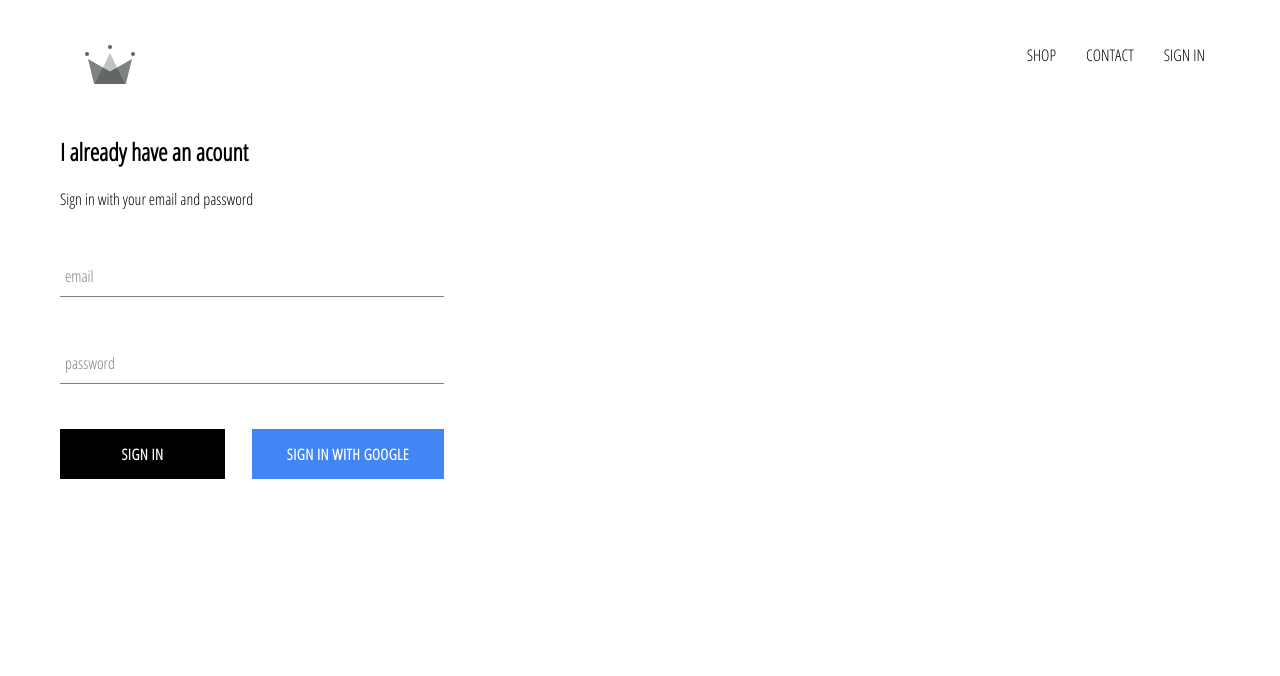
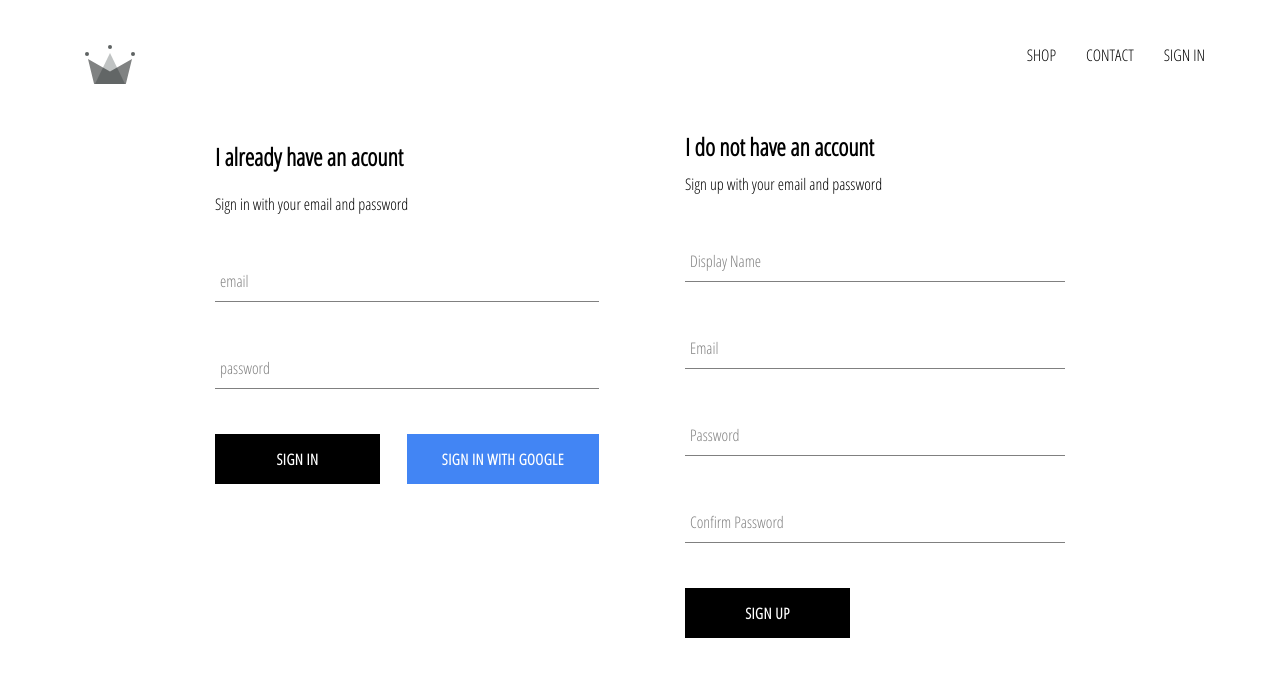
Before and after one commit to DamianIMR/crwn-clothing, a React (Create React App) app: page /signin in a window 1280 px wide. Shown: the top 676 px of the page. Built offline with nearby package versions, Linux system fonts and the light colour scheme; no server answers.

Commit message:
Implemented firebase utils, included ability to store authenticated users into our firebase database

```diff
--- a/src/App.js
+++ b/src/App.js
@@ -5,7 +5,7 @@ import HomePage from './pages/homepage/homepage.component';
 import ShopPage from './pages/shop/shop.component';
 import Header from './components/header/header.component';
 import SignInAndSignUpPage from './pages/sign-in-and-sign-up/sign-in-and-sign-up.component'
-import { auth } from './firebase/firebase.utils';
+import { auth, createUserProfileDocument } from './firebase/firebase.utils';
 
 class App extends React.Component {
 
@@ -20,10 +20,25 @@ class App extends React.Component {
   unsubscribeFromAuth = null;
 
   componentDidMount() {
-    this.unsubscribeFromAuth = auth.onAuthStateChanged(user => {
-      this.setState({ currentUser: user });
+    this.unsubscribeFromAuth = auth.onAuthStateChanged( async userAuth => {
+      if(userAuth){
+        const userRef = await createUserProfileDocument(userAuth);
 
-      console.log(user);
+        userRef.onSnapshot(snapShot => {
+          this.setState({
+            currentUser: {
+              id: snapShot.id,
+              ...snapShot.data()
+            }
+          }, () => {
+            console.log(this.state)
+          });
+        });
+      }
+      else{
+        this.setState({currentUser: userAuth});
+      }
+
     });
 
   }
--- /dev/null
+++ b/src/components/sign-up/sign-up.component.jsx
@@ -0,0 +1,108 @@
+import React from 'react';
+import FormInput from '../form-input/form-input.component';
+import CustomButton from '../custom-button/custom-button.component';
+import { auth, createUserProfileDocument } from '../../firebase/firebase.utils';
+import './sign-up.styles.scss';
+
+class SignUp extends React.Component {
+    constructor() {
+        super();
+
+        this.state = {
+            displayName: '',
+            email: '',
+            password: '',
+            confirmPassword: '',
+        }
+
+    }
+
+    handleSubmit = async event => {
+        event.preventDefault();
+
+        const { displayName, email, password, confirmPassword } = this.state;
+
+        if(password !== confirmPassword ){
+            alert("password don't match");
+            return;
+        }
+
+        try{
+            const {user} = await auth.createUserWithEmailAndPassword(email, password);
+
+            await createUserProfileDocument(user, displayName);
+            this.setState ({
+                displayName: '',
+                email: '',
+                password: '',
+                confirmPassword: '',
+            });
+
+        } catch (error) {
+            console.error(error);
+        }
+
+    }
+
+    handleChange = event => {
+        const { value, name } = event.target;
+
+        this.setState({ [name]: value })
+    }
+
+    render() {
+        const { displayName, email, password, confirmPassword } = this.state;
+        return (
+            <div className = 'sign-up'>
+                <h2 className='title'> I do not have an account</h2>
+                <span>Sign up with your email and password</span>
+                <form className='sign-up-form' onSubmit={this.handleSubmit}>
+
+                    <FormInput
+                        type='text'
+                        name='displayName'
+                        value={displayName}
+                        onChange={this.handleChange}
+                        label='Display Name'
+                        required
+                    >
+                    </FormInput>
+
+                    <FormInput
+                        type='email'
+                        name='email'
+                        value={email}
+                        onChange={this.handleChange}
+                        label='Email'
+                        required
+                    >
+                    </FormInput>
+
+                    <FormInput
+                        type='password'
+                        name='password'
+                        value={password}
+                        onChange={this.handleChange}
+                        label='Password'
+                        required
+                    >
+                    </FormInput>
+
+                    <FormInput
+                        type='password'
+                        name='confirmPassword'
+                        value={confirmPassword}
+                        onChange={this.handleChange}
+                        label='Confirm Password'
+                        required
+                    >
+                    </FormInput>
+
+                    <CustomButton type='submit'>SIGN UP</CustomButton>
+                </form>
+            </div>
+        )
+    }
+}
+
+export default SignUp;
--- /dev/null
+++ b/src/components/sign-up/sign-up.styles.scss
@@ -0,0 +1,9 @@
+.sign-up {
+    display: flex;
+    flex-direction:  column;
+    width: 380px;
+
+    .title{
+        margin: 10px 0;
+    }
+}
--- a/src/firebase/firebase.utils.js
+++ b/src/firebase/firebase.utils.js
@@ -1,7 +1,6 @@
 import firebase from 'firebase/app';
 import 'firebase/firestore';
 import 'firebase/auth';
-
 
 const config = {
     apiKey: "AIzaSyCS-YFBv2BUR9nSopf5E1e1TlMBo7SWFpo",
@@ -13,6 +12,34 @@ const config = {
     appId: "1:790307494721:web:388e866d6976de72f55fc0",
     measurementId: "G-1MR2BWRHZD"
   };
+
+  export const createUserProfileDocument = async (userAuth, additionalData ) => {
+    if(!userAuth) return;
+
+    const userRef = firestore.doc(`users/${userAuth.uid}`);
+
+    const snapShot = await userRef.get();
+
+    if(!snapShot.exists){
+      const { displayName, email } = userAuth;
+      const createAt = new Date();
+
+      try{
+        await userRef.set({
+          displayName,
+          email,
+          createAt,
+          ...additionalData
+        })
+      }catch(error){
+        console.log('error creating user', error.message);
+      }
+    }
+
+      return userRef;
+  };
+
+
 
 
   firebase.initializeApp(config);
--- a/src/pages/sign-in-and-sign-up/sign-in-and-sign-up.component.jsx
+++ b/src/pages/sign-in-and-sign-up/sign-in-and-sign-up.component.jsx
@@ -1,10 +1,12 @@
 import React from 'react';
 import './sign-in-and-sign-up.styles.scss';
 import SignIn from '../../components/sign-in/sign-in.component';
+import SignUp from '../../components/sign-up/sign-up.component';
 
 const SignInAndSignUpPage = () => (
     <div className = 'sign-in-and-sign-up'>
         <SignIn/>
+        <SignUp/>
     </div>
 );
 
--- a/src/pages/sign-in-and-sign-up/sign-in-and-sign-up.styles.scss
+++ b/src/pages/sign-in-and-sign-up/sign-in-and-sign-up.styles.scss
@@ -0,0 +1,7 @@
+.sign-in-and-sign-up{
+    width: 850px;
+    display: flex;
+    justify-content: space-between;
+    margin: 30px auto;
+
+}
```
Also changed, not shown: src/tets.js (added, +9 -0 lines).
